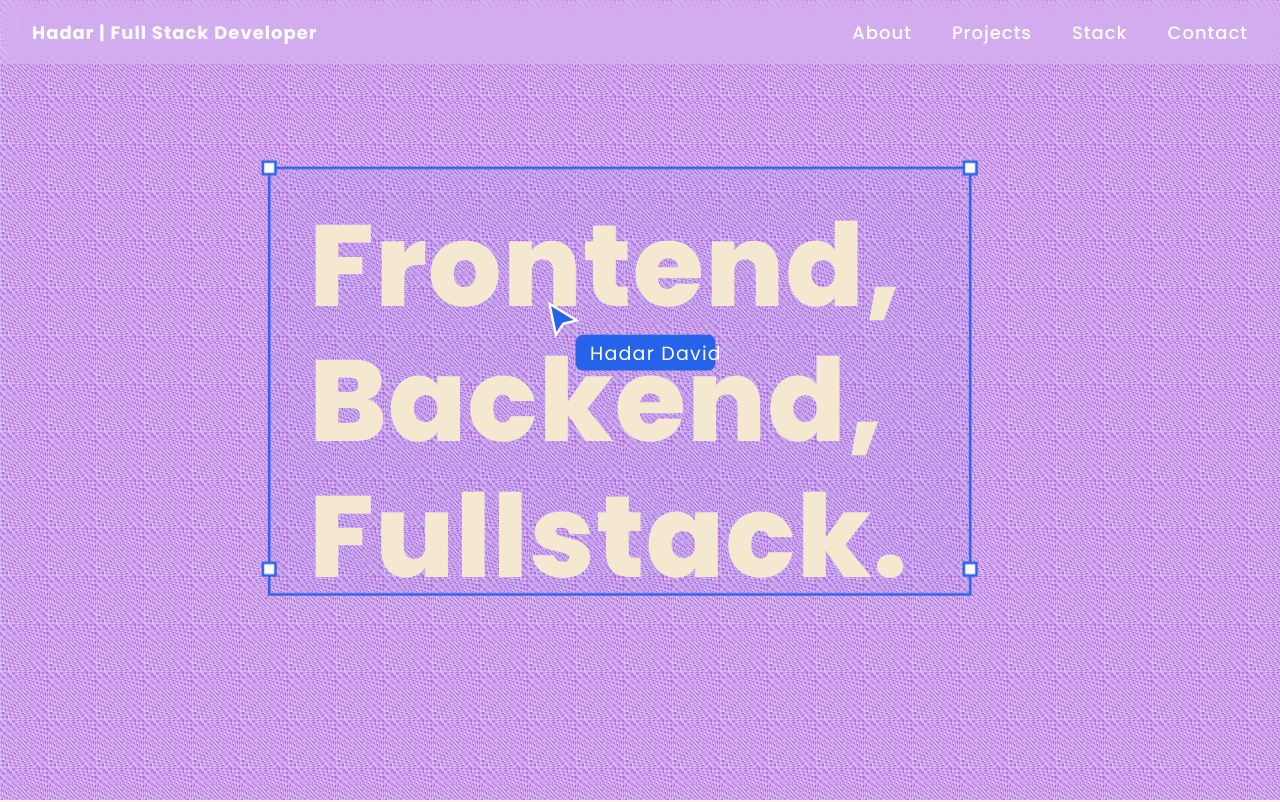
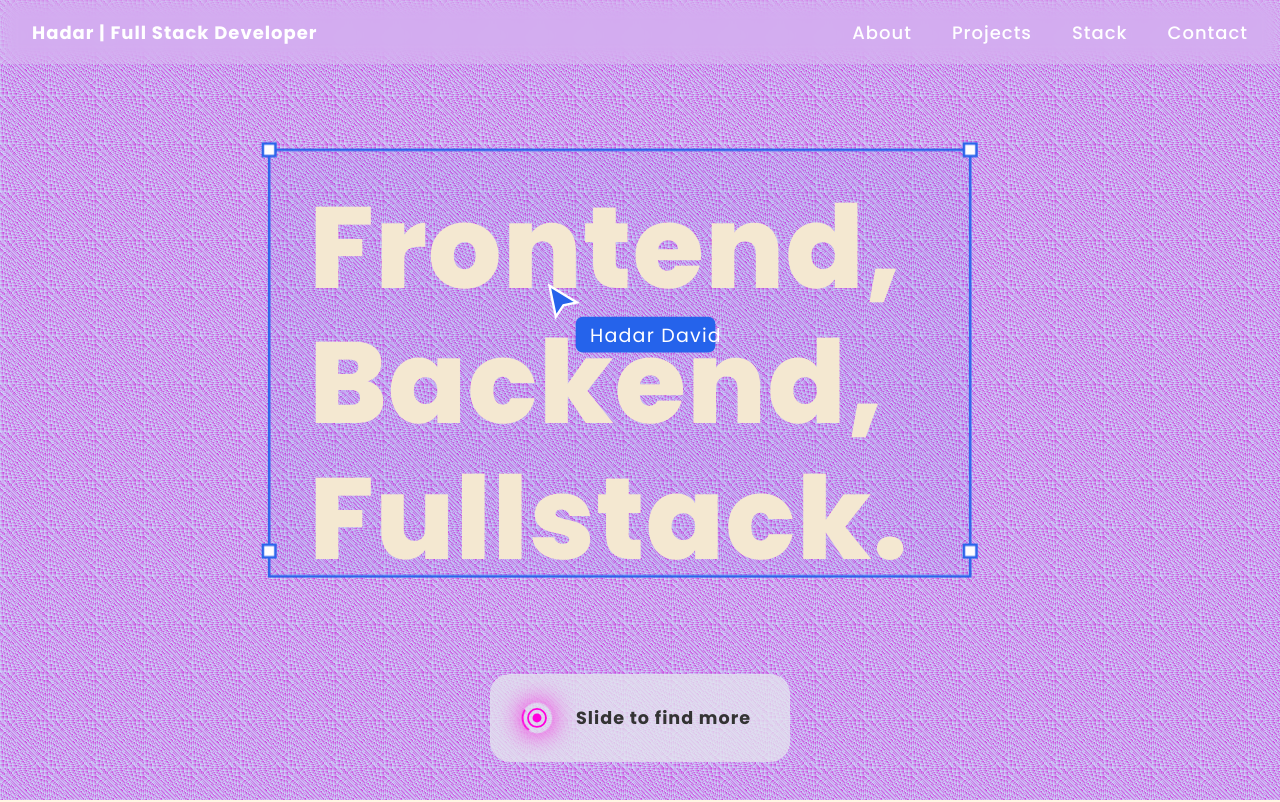
Before and after one commit to hadardv/portfolio, a React (Vite) app: page / in a window 1280 px wide. Shown: the top 802 px of the page. Built offline with nearby package versions, Linux system fonts and the light colour scheme; a web font is replaced by a local one.

Commit message:
Added slide for more to hero

```diff
--- a/src/components/Hero.tsx
+++ b/src/components/Hero.tsx
@@ -140,6 +140,21 @@
             </g>
           </g>
         </svg>
+        <div className="fullscreen-container">
+          <div className="radio-group-container">
+            <label className="radio-label">
+              <input
+                type="radio"
+                name="option"
+                checked={true}
+                disabled={true}
+                className="radio-input"
+              />
+              <span className="radio-custom"></span>
+              <span className="radio-text">Slide to find more</span>
+            </label>
+          </div>
+        </div>
       </div>
     </section>
   );
--- a/src/components/hero.css
+++ b/src/components/hero.css
@@ -97,6 +97,134 @@
   animation: cursor 5s ease infinite alternate;
 }
 
+.fullscreen-container {
+  display: flex;
+  align-items: center;
+  justify-content: center;
+  width: 100%;
+  height: 100px;
+  max-height: 100%;
+  min-height: 30%;
+  padding: 20px 0;
+  color: #333;
+  box-sizing: border-box;
+}
+
+.radio-group-container {
+  background-color: rgba(226, 227, 238, 0.795);
+  padding: 0px 35px;
+  border-radius: 20px;
+  border: 1px solid rgba(255, 255, 255, 0.055);
+  width: 90%;
+  max-width: 300px;
+  transition: all 0.3s ease;
+}
+
+.radio-label {
+  display: flex;
+  color: #333;
+  align-items: center;
+  margin: 30px 0;
+  cursor: pointer;
+  position: relative;
+  user-select: none;
+}
+
+.radio-input {
+  display: none;
+}
+
+.radio-custom {
+  width: 22px;
+  height: 22px;
+  background-color: transparent;
+  border: 2px solid #5c5e79;
+  border-radius: 50%;
+  margin-right: 18px;
+  position: relative;
+  transition: all 0.4s cubic-bezier(0.175, 0.885, 0.32, 1.275);
+  display: flex;
+  align-items: center;
+  justify-content: center;
+  flex-shrink: 0;
+}
+
+.radio-custom::before {
+  content: "";
+  position: absolute;
+  width: 10px;
+  height: 10px;
+  background: #8a8b9f;
+  border-radius: 50%;
+  transform: scale(0);
+  transition: all 0.3s cubic-bezier(0.23, 1, 0.32, 1);
+}
+
+.radio-custom::after {
+  content: "";
+  position: absolute;
+  width: 34px;
+  height: 34px;
+  border: 2px solid transparent;
+  border-radius: 50%;
+  border-top-color: #ff00dd;
+  opacity: 0;
+  transform: scale(0.8);
+  transition: all 0.4s ease;
+}
+
+.radio-text {
+  font-size: 1.1rem;
+  margin-left: 10px;
+  color: #333;
+}
+
+.radio-input:checked + .radio-custom {
+  border-color: #ff00dd;
+  transform: scale(0.9);
+}
+
+.radio-input:checked + .radio-custom::before {
+  transform: scale(1);
+  background-color: #ff00dd;
+}
+
+.radio-input:checked + .radio-custom::after {
+  opacity: 1;
+  transform: scale(1.3);
+  animation: orbit 2.5s infinite linear;
+  box-shadow: 0 0 30px #ff00dd, 0 0 80px rgba(238, 0, 255, 0.2);
+}
+
+.radio-input:checked ~ .radio-text {
+  color: #333;
+  font-weight: 700;
+}
+
+@keyframes orbit {
+  from {
+    transform: rotate(0deg);
+  }
+  to {
+    transform: rotate(360deg);
+  }
+}
+
+/* Media Query for Mobile Responsiveness */
+@media (max-width: 400px) {
+  .radio-group-container {
+    padding: 15px 25px;
+  }
+
+  .radio-label {
+    margin: 25px 0;
+  }
+
+  .radio-text {
+    font-size: 1rem;
+  }
+}
+
 @keyframes cursor {
   0% {
     opacity: 0;
```
